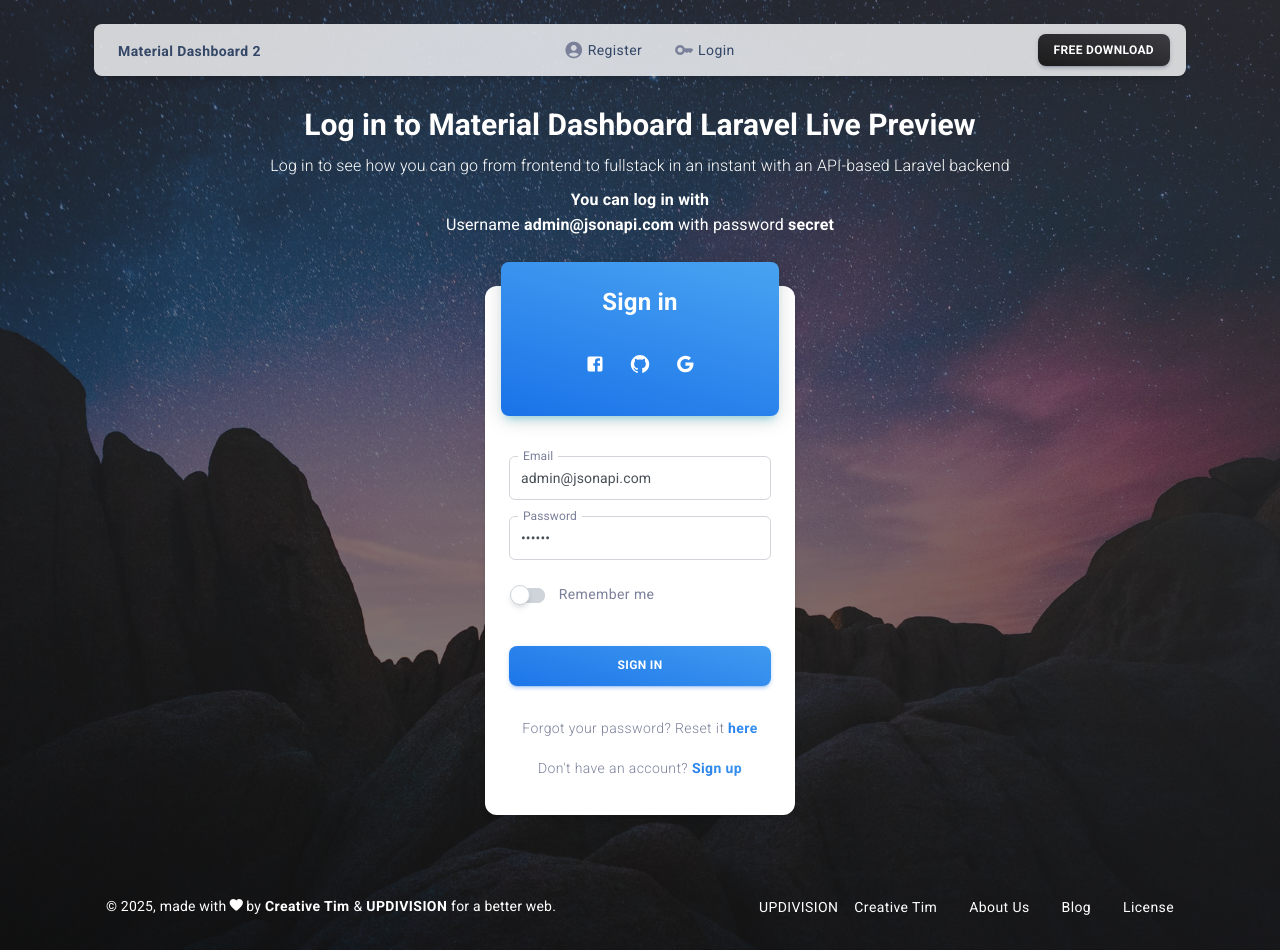
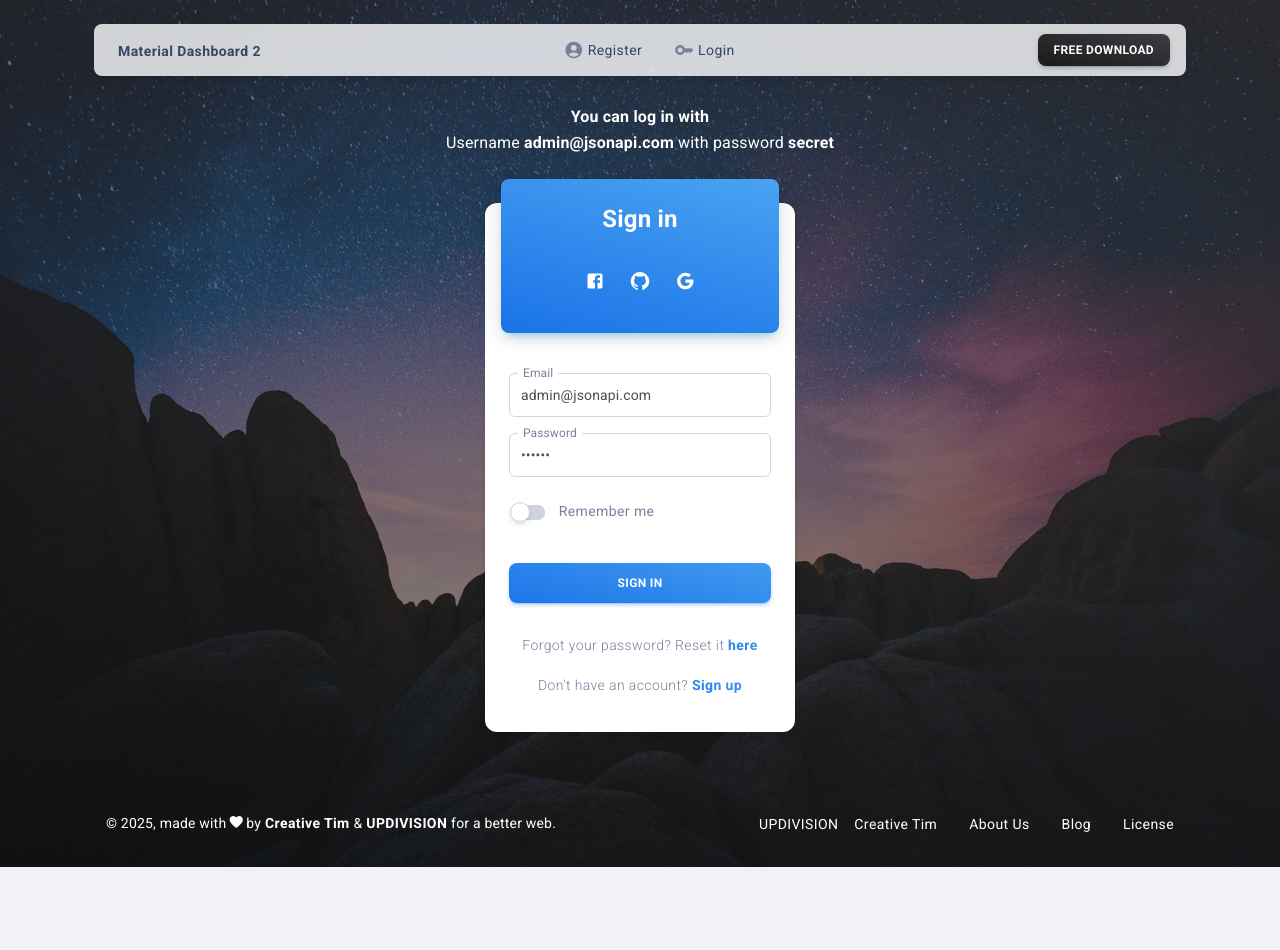
Before and after one commit to santiago9745/institutoinfopro, a React (Create React App) app in the folder frontend/: page /auth/login in a window 1280 px wide. After the commit the page ends 867 px from the top, so only its background shows below. Built offline with nearby package versions, Linux system fonts and the light colour scheme; no server answers.

Commit message:
cambio en el inicio de session

```diff
--- a/frontend/src/layouts/authentication/components/BasicLayoutLanding/index.js
+++ b/frontend/src/layouts/authentication/components/BasicLayoutLanding/index.js
@@ -86,13 +86,6 @@
                     padding="1.5rem"
                     width="80%"
                   >
-                    <Typography variant="h3" style={{ color: "white" }}>
-                      Log in to Material Dashboard Laravel Live Preview
-                    </Typography>
-                    <Typography variant="body2" style={{ color: "white" }} margin="0.5rem 0">
-                      Log in to see how you can go from frontend to fullstack in an instant with an
-                      API-based Laravel backend
-                    </Typography>
                     <MDBox
                       display="flex"
                       flexDirection="column"
```
